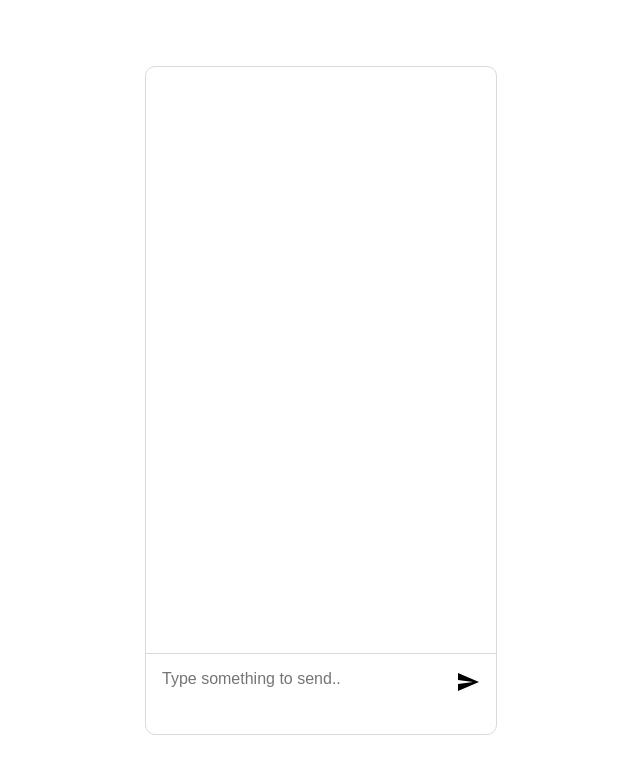
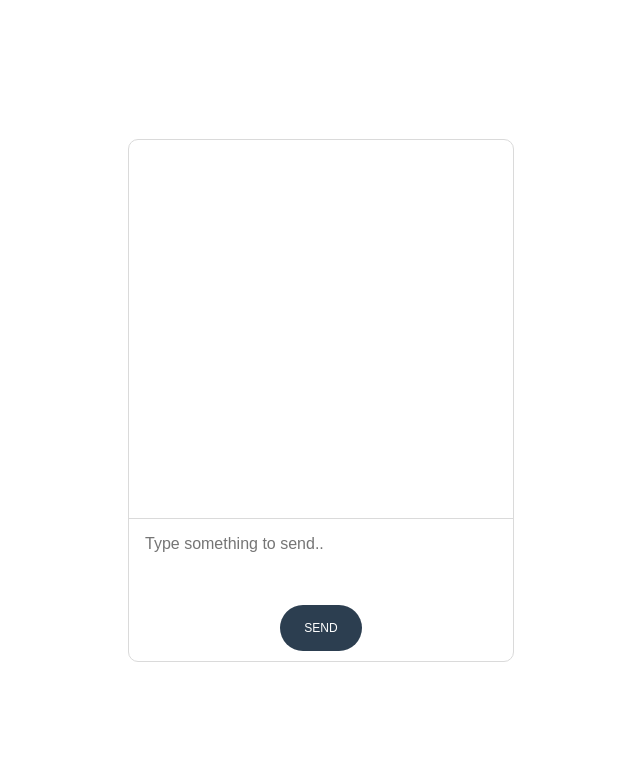
Before and after one commit to mclintprojects/twohalves, a Vue app: page /chat in a window 1280 px wide. Shown: the top 774 px of the page, without its empty margins (319-959 px from the left). Built offline with nearby package versions, Linux system fonts and the light colour scheme; a web font is replaced by a local one; what vue-socket.io would draw is missing.

Commit message:
updated chat UI

```diff
--- a/src/views/Chat.vue
+++ b/src/views/Chat.vue
@@ -9,7 +9,7 @@
             </div>
             <div id="input-container">
                 <textarea v-model="message" @keyup.enter="sendMessage" placeholder="Type something to send.." rows="3" />
-                <img @click="sendMessage" src="img/baseline-send-24px.svg" alt="send_message"/>
+                <button @click="sendMessage" class="btn">Send</button>
             </div>
         </div>
         <div v-if="isLoading" style="margin: auto;">
@@ -132,7 +132,7 @@ export default {
 
 <style lang="scss">
 #chat-container {
-	width: 350px;
+	width: 30%;
 	background: white;
 	border-radius: 10px;
 	border: 1px solid rgb(218, 218, 218);
@@ -146,7 +146,7 @@ export default {
 	}
 
 	#messages-container {
-		height: 66vh;
+		height: 40vh;
 		margin-bottom: 16px;
 		background: white;
 		padding: 16px;
@@ -155,9 +155,8 @@ export default {
 
 	#input-container {
 		display: flex;
-		justify-content: space-between;
-		align-items: flex-start;
-		width: calc(100% - 32px);
+		flex-direction: column;
+		justify-content: flex-end;
 		padding: 16px 16px 10px 16px;
 		border-top: 1px solid rgb(218, 218, 218);
 
@@ -165,7 +164,7 @@ export default {
 			background: transparent;
 			border: 0px solid transparent;
 			font-size: 16px;
-			width: 90%;
+			width: 100%;
 			font-family: 'Poppins', Arial, Helvetica, sans-serif;
 			resize: none;
 
@@ -174,14 +173,9 @@ export default {
 			}
 		}
 
-		img {
-			&:hover {
-				cursor: pointer;
-			}
-
-			&:disabled {
-				cursor: not-allowed;
-			}
+		button {
+			margin: auto;
+			margin-top: 16px;
 		}
 	}
 }
@@ -224,10 +218,10 @@ export default {
 	#chat-container {
 		width: 100%;
 		box-shadow: none;
-		border-radius: 0px;
+		border: none;
 
 		#messages-container {
-			height: 75vh;
+			height: 50vh;
 		}
 	}
 }
```
